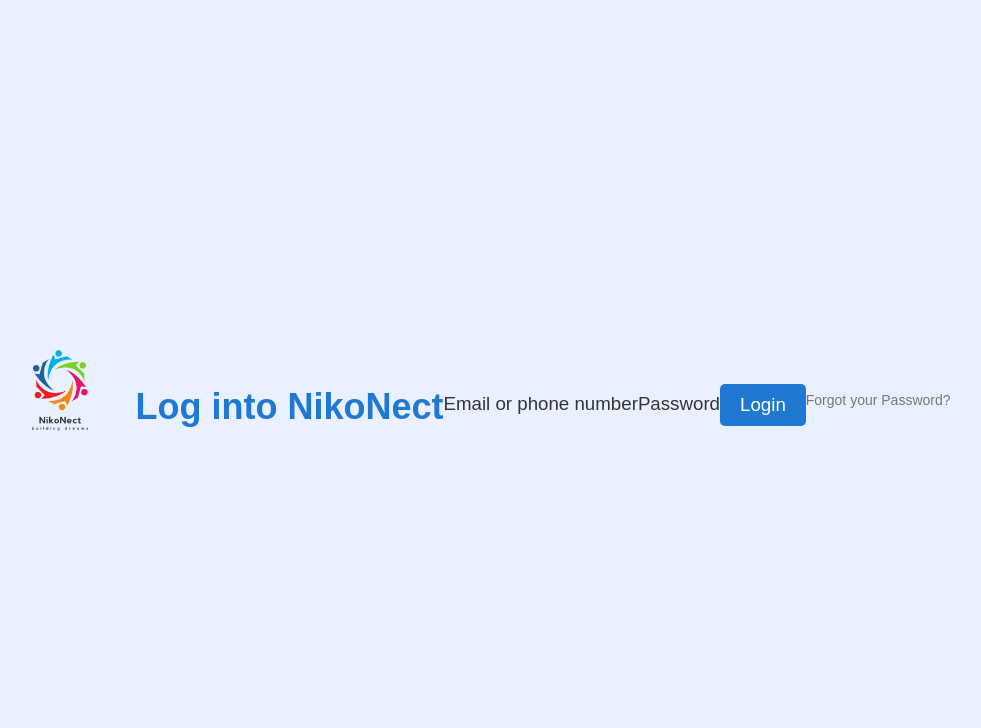
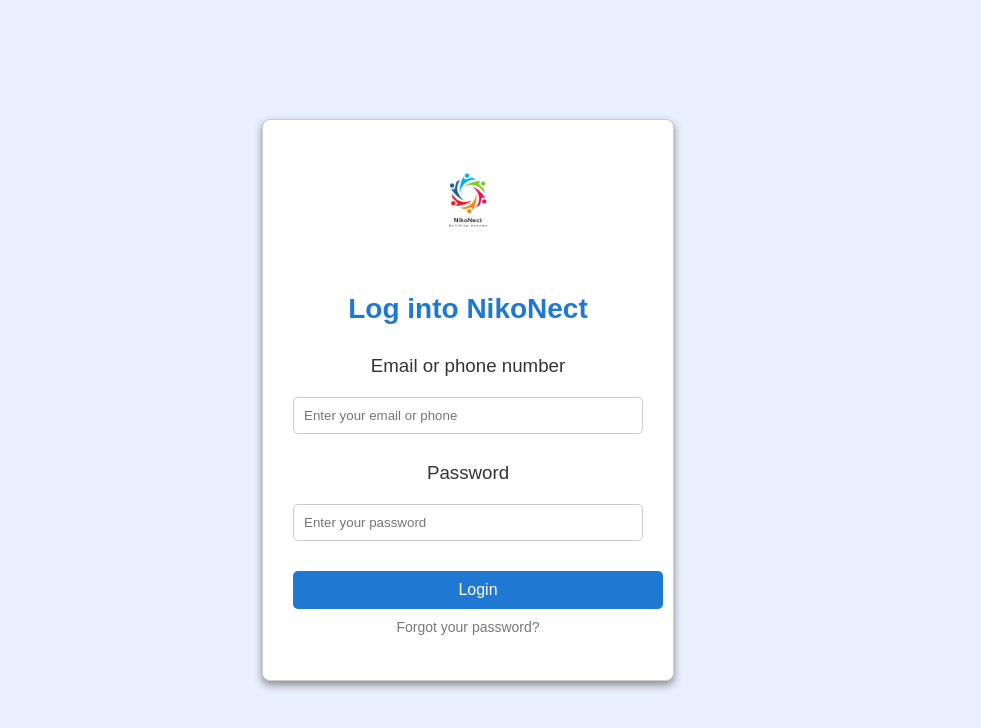
Before and after one commit to DiosdadoNikolaiMacapagal/My-Website, a plain HTML site: page index.html in a window 1280 px wide. Shown: the whole page, without its empty margins (172-1153 px from the left). Drawn offline with Linux system fonts and the light colour scheme.

Commit message:
updateee

```diff
--- a/index.html
+++ b/index.html
@@ -3,16 +3,25 @@
 <head>
     <meta charset="UTF-8">
     <meta name="viewport" content="width=device-width, initial-scale=1.0">
-    <title>NikoNect</title>
+    <title>NikoNect - Login</title>
     <link rel="stylesheet" href="style.css">
 </head>
 <body class="index-page">
+
+    <div class="login-container">
         <img src="Logo.png" alt="NikoNect Logo">
         <h1>Log into NikoNect</h1>
+
         <h3>Email or phone number</h3>
+        <input type="text" name="email" placeholder="Enter your email or phone">
+
         <h3>Password</h3>
-        <a href="about.html"><h3>Login</h3></a>
-        <p>Forgot your Password?</p>
+        <input type="password" name="password" placeholder="Enter your password">
+
+        <a href="about.html"><h3 class="login-btn">Login</h3></a>
+
+        <p>Forgot your password?</p>
+    </div>
 
 </body>
 </html>
--- a/style.css
+++ b/style.css
@@ -50,36 +50,76 @@
     justify-content: center;
     align-items: center;
     height: 100vh;
+    font-family: Arial, sans-serif;
+    margin: 0;
+}
+
+.index-page .login-container {
+    background-color: white;
+    padding: 30px;
+    border-radius: 8px;
+    border: 1px solid #ccc;
+    box-shadow: 0px 4px 8px #888888;
+    width: 350px;
+    text-align: center;
 }
 
 .index-page img {
-    max-width: 150px;
+    max-width: 100px;
     margin-bottom: 20px;
 }
 
 .index-page h1 {
     color: #1f78d1;
-    font-size: 36px;
+    font-size: 28px;
+    margin-bottom: 30px;
 }
 
 .index-page h3 {
     color: #333;
     font-weight: normal;
+    margin-bottom: 10px;
 }
 
 .index-page a h3 {
     background-color: #1f78d1;
     color: white;
-    padding: 10px 20px;
-    display: inline-block;
+    padding: 10px 0;
     border-radius: 5px;
     margin-top: 20px;
+    display: block;
+    font-size: 18px;
 }
 
 .index-page p {
     color: #777;
     font-size: 14px;
+    margin-top: 10px;
 }
+
+.index-page input {
+    width: 100%;
+    padding: 10px;
+    margin: 10px 0;
+    border: 1px solid #ccc;
+    border-radius: 5px;
+    box-sizing: border-box;
+}
+
+.index-page .login-btn {
+    background-color: #1f78d1;
+    color: white;
+    border: none;
+    padding: 10px;
+    border-radius: 5px;
+    width: 100%;
+    font-size: 16px;
+}
+
+.index-page .login-btn:hover {
+    background-color: #145a9f;
+}
+
 
 
 /* Newsfeed  */
```
